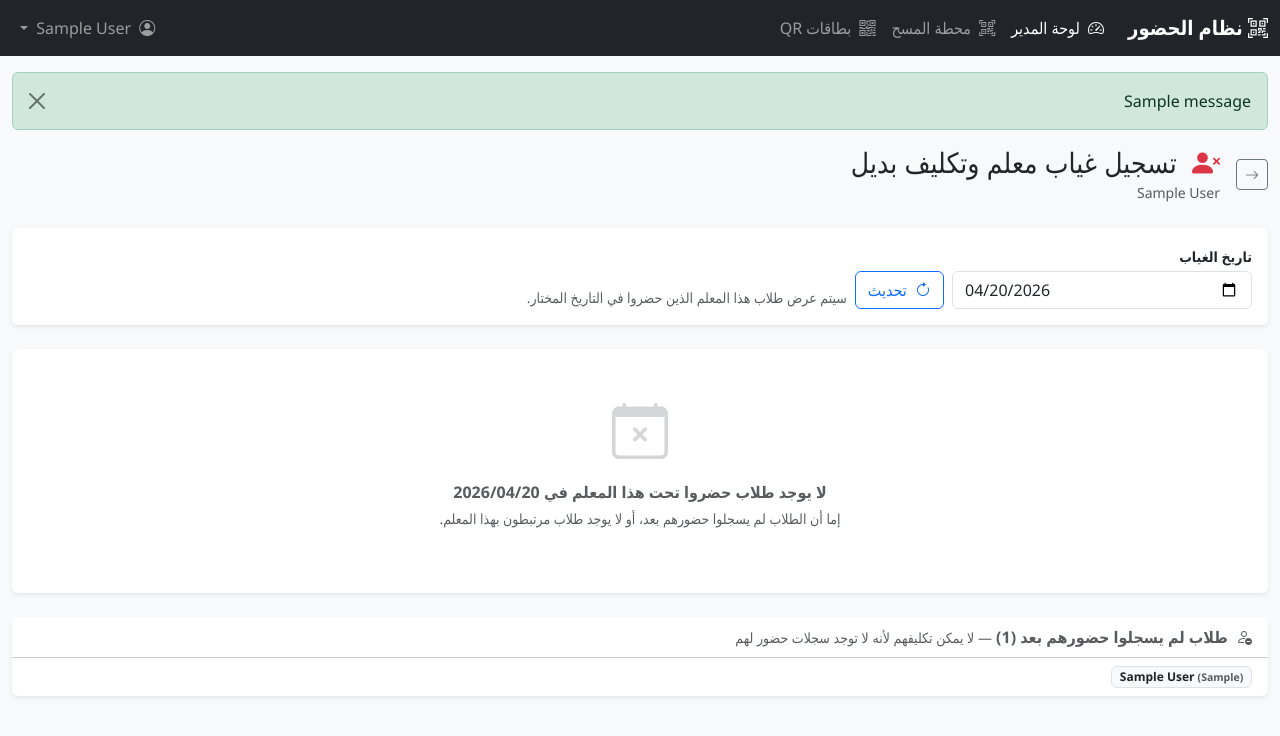
After one commit to eyadfattah23/QR-code-attendance-system, a Django app: page /portal/admin/teachers/00000000-0000-0000-0000-000000000001/mark-absent/ in a window 1280 px wide. The commit adds this page. Shown: the top 736 px of the page. Run offline with Django 5.2, Linux system fonts and the light colour scheme; a user stored in the database is signed in; tables that the repository leaves empty hold one stand-in row (values such as "Sample post"); one stand-in notice (Sample message) is shown; some libraries are stand-ins or nearby versions.

Commit message:
feat(teacher-mark-absent): Implement functionality to mark teachers absent and reassign students to substitutes

```diff
--- a/admin_portal/urls.py
+++ b/admin_portal/urls.py
@@ -38,4 +38,6 @@ urlpatterns = [
          views.teacher_delete, name='teacher_delete'),
     path('teachers/<uuid:pk>/students/',
          views.teacher_students, name='teacher_students'),
+    path('teachers/<uuid:pk>/mark-absent/',
+         views.teacher_mark_absent, name='teacher_mark_absent'),
 ]
--- a/admin_portal/views.py
+++ b/admin_portal/views.py
@@ -3,6 +3,7 @@ import io
 import openpyxl
 from django.contrib import messages
 from django.contrib.auth.decorators import login_required
+from django.core.exceptions import ValidationError
 from django.core.paginator import Paginator
 from django.db import models
 from django.db.models import Q
@@ -788,3 +789,88 @@ def teacher_attendance_record_edit(request, pk):
         'rating_choices': range(1, 11),
         'back_url': back_url,
     })
+
+
+# ---------------------------------------------------------------------------
+# Mark teacher absent + reassign students to substitute teachers
+# ---------------------------------------------------------------------------
+
+@admin_required
+def teacher_mark_absent(request, pk):
+    """
+    Let admin mark a teacher absent for a date, then reassign each of their
+    students' attendance records to a substitute teacher (individually or in
+    bulk).
+
+    GET  ?date=YYYY-MM-DD  → show the assignment form for that date
+    POST                   → save assignments and redirect
+    """
+    from datetime import date as date_type
+
+    teacher = get_object_or_404(
+        Teacher.objects.prefetch_related('student_links__student'), pk=pk
+    )
+    all_teachers = Teacher.objects.select_related('user').exclude(pk=pk).order_by('full_name')
+
+    # --- resolve date ---
+    date_str = (request.POST.get('date') or request.GET.get('date', '')).strip()
+    try:
+        absence_date = date_type.fromisoformat(date_str)
+    except ValueError:
+        absence_date = localdate()
+
+    # --- students linked to this teacher ---
+    linked_students = list(
+        Student.objects.filter(teacher_links__teacher=teacher).order_by('full_name')
+    )
+
+    # attendance records for the selected date keyed by student UUID string
+    records_qs = (
+        StudentAttendanceRecord.objects
+        .filter(student__in=linked_students, date=absence_date)
+        .select_related('student', 'assigned_teacher', 'original_teacher')
+    )
+    record_by_student = {str(r.student_id): r for r in records_qs}
+
+    present_students = [s for s in linked_students if str(s.id) in record_by_student]
+    not_present_students = [s for s in linked_students if str(s.id) not in record_by_student]
+
+    if request.method == 'POST':
+        updated = 0
+        for student in present_students:
+            sub_id = request.POST.get(f'sub_{student.id}', '').strip()
+            if not sub_id:
+                continue
+            try:
+                substitute = Teacher.objects.get(pk=sub_id)
+            except (Teacher.DoesNotExist, ValueError, ValidationError):
+                continue
+
+            rec = record_by_student[str(student.id)]
+            # Preserve original teacher as the absent teacher
+            if not rec.original_teacher_id:
+                rec.original_teacher = teacher
+            rec.assigned_teacher = substitute
+            if not rec.substitute_note:
+                rec.substitute_note = f'غياب المعلم {teacher.full_name}'
+            rec.save(update_fields=['original_teacher', 'assigned_teacher', 'substitute_note'])
+            updated += 1
+
+        if updated:
+            messages.success(request, f'تم تحديث تكليف {updated} طالب بنجاح')
+        else:
+            messages.info(request, 'لم يتم تغيير أي تكليف')
+        return redirect(reverse('admin_portal:teacher_list'))
+
+    # Build a paired list for the template: (student, record_or_None)
+    present_with_records = [
+        (s, record_by_student[str(s.id)]) for s in present_students
+    ]
+
+    return render(request, 'admin_portal/teacher_mark_absent.html', {
+        'teacher': teacher,
+        'absence_date': absence_date,
+        'all_teachers': all_teachers,
+        'present_with_records': present_with_records,
+        'not_present_students': not_present_students,
+    })
--- /dev/null
+++ b/templates/admin_portal/teacher_mark_absent.html
@@ -0,0 +1,196 @@
+{% extends 'base.html' %}
+
+{% block title %}تسجيل غياب {{ teacher.full_name }} - نظام الحضور{% endblock %}
+
+{% block content %}
+<div class="container-fluid">
+
+    <!-- Page header -->
+    <div class="d-flex align-items-center mb-4 mt-2 gap-3">
+        <a href="{% url 'admin_portal:teacher_list' %}" class="btn btn-outline-secondary btn-sm" title="رجوع">
+            <i class="bi bi-arrow-right"></i>
+        </a>
+        <div>
+            <h1 class="h3 mb-0">
+                <i class="bi bi-person-x-fill me-2 text-danger"></i>
+                تسجيل غياب معلم وتكليف بديل
+            </h1>
+            <small class="text-muted">{{ teacher.full_name }}</small>
+        </div>
+    </div>
+
+    <!-- Date picker (GET refresh) -->
+    <div class="card border-0 shadow-sm mb-4">
+        <div class="card-body py-3">
+            <form method="get" class="row g-2 align-items-end">
+                <div class="col-md-3">
+                    <label class="form-label mb-1 small fw-semibold">تاريخ الغياب</label>
+                    <input type="date" name="date" value="{{ absence_date|date:'Y-m-d' }}"
+                           class="form-control" required>
+                </div>
+                <div class="col-auto">
+                    <button type="submit" class="btn btn-outline-primary">
+                        <i class="bi bi-arrow-clockwise me-1"></i> تحديث
+                    </button>
+                </div>
+                <div class="col">
+                    <small class="text-muted">
+                        سيتم عرض طلاب هذا المعلم الذين حضروا في التاريخ المختار.
+                    </small>
+                </div>
+            </form>
+        </div>
+    </div>
+
+    <!-- Assignment form -->
+    <form method="post" id="assignForm">
+        {% csrf_token %}
+        <input type="hidden" name="date" value="{{ absence_date|date:'Y-m-d' }}">
+
+        {% if present_with_records %}
+        <!-- Bulk assign card -->
+        <div class="card border-0 shadow-sm mb-3">
+            <div class="card-header bg-white fw-semibold">
+                <i class="bi bi-people-fill me-1 text-primary"></i>
+                تكليف سريع (تطبيق على جميع الطلاب)
+            </div>
+            <div class="card-body py-3">
+                <div class="row g-2 align-items-center">
+                    <div class="col-md-4">
+                        <select id="bulkTeacher" class="form-select">
+                            <option value="">-- اختر المعلم البديل --</option>
+                            {% for t in all_teachers %}
+                            <option value="{{ t.id }}">{{ t.full_name }}</option>
+                            {% endfor %}
+                        </select>
+                    </div>
+                    <div class="col-auto">
+                        <button type="button" class="btn btn-primary" onclick="applyBulk()">
+                            <i class="bi bi-check2-all me-1"></i>
+                            تطبيق على الكل
+                        </button>
+                    </div>
+                    <div class="col">
+                        <small class="text-muted">سيتم تطبيق نفس المعلم على جميع الطلاب المُدرجين أدناه.</small>
+                    </div>
+                </div>
+            </div>
+        </div>
+
+        <!-- Per-student assignments table -->
+        <div class="card border-0 shadow-sm mb-4">
+            <div class="card-header bg-white d-flex justify-content-between align-items-center">
+                <span class="fw-semibold">
+                    <i class="bi bi-person-check me-1 text-success"></i>
+                    الطلاب الحاضرون ({{ present_with_records|length }})
+                    <small class="text-muted fw-normal"> — اختر المعلم البديل لكل طالب على حدة</small>
+                </span>
+            </div>
+            <div class="table-responsive">
+                <table class="table table-hover align-middle mb-0">
+                    <thead class="table-light">
+                        <tr>
+                            <th>الطالب</th>
+                            <th>الصف</th>
+                            <th>وقت الحضور</th>
+                            <th>المعلم المكلف حالياً</th>
+                            <th>المعلم البديل الجديد</th>
+                        </tr>
+                    </thead>
+                    <tbody>
+                        {% for student, rec in present_with_records %}
+                        <tr>
+                            <td class="fw-semibold">{{ student.full_name }}</td>
+                            <td>
+                                {% if student.grade %}
+                                <span class="badge bg-secondary">{{ student.grade }}</span>
+                                {% else %}<span class="text-muted">—</span>{% endif %}
+                            </td>
+                            <td class="font-monospace small text-muted">{{ rec.check_in_time|time:"H:i" }}</td>
+                            <td>
+                                {% if rec.assigned_teacher %}
+                                <span class="badge bg-light text-dark border">
+                                    {{ rec.assigned_teacher.full_name }}
+                                    {% if rec.is_substitute_assignment %}
+                                    <i class="bi bi-arrow-left-right ms-1 text-warning" title="تكليف بديل سابق"></i>
+                                    {% endif %}
+                                </span>
+                                {% else %}
+                                <span class="text-muted">—</span>
+                                {% endif %}
+                            </td>
+                            <td>
+                                <select name="sub_{{ student.id }}"
+                                        class="form-select form-select-sm sub-select"
+                                        style="min-width:180px;">
+                                    <option value="">-- لا تغيير --</option>
+                                    {% for t in all_teachers %}
+                                    <option value="{{ t.id }}">{{ t.full_name }}</option>
+                                    {% endfor %}
+                                </select>
+                            </td>
+                        </tr>
+                        {% endfor %}
+                    </tbody>
+                </table>
+            </div>
+        </div>
+
+        <!-- Submit -->
+        <div class="d-flex gap-2 mb-4">
+            <button type="submit" class="btn btn-danger">
+                <i class="bi bi-save me-1"></i>
+                حفظ التكليفات
+            </button>
+            <a href="{% url 'admin_portal:teacher_list' %}" class="btn btn-outline-secondary">إلغاء</a>
+        </div>
+
+        {% else %}
+        <!-- No present students -->
+        <div class="card border-0 shadow-sm mb-4">
+            <div class="card-body text-center text-muted py-5">
+                <i class="bi bi-calendar-x display-4 d-block mb-3 opacity-25"></i>
+                <p class="mb-1 fw-semibold">لا يوجد طلاب حضروا تحت هذا المعلم في {{ absence_date|date:"Y/m/d" }}</p>
+                <p class="small">إما أن الطلاب لم يسجلوا حضورهم بعد، أو لا يوجد طلاب مرتبطون بهذا المعلم.</p>
+            </div>
+        </div>
+        {% endif %}
+
+    </form>
+
+    <!-- Students not present (info only) -->
+    {% if not_present_students %}
+    <div class="card border-0 shadow-sm mb-4">
+        <div class="card-header bg-white fw-semibold text-muted">
+            <i class="bi bi-person-dash me-1"></i>
+            طلاب لم يسجلوا حضورهم بعد ({{ not_present_students|length }})
+            <small class="fw-normal"> — لا يمكن تكليفهم لأنه لا توجد سجلات حضور لهم</small>
+        </div>
+        <div class="card-body py-2">
+            <div class="d-flex flex-wrap gap-2">
+                {% for student in not_present_students %}
+                <span class="badge bg-light text-dark border">
+                    {{ student.full_name }}
+                    {% if student.grade %}<small class="text-muted"> ({{ student.grade }})</small>{% endif %}
+                </span>
+                {% endfor %}
+            </div>
+        </div>
+    </div>
+    {% endif %}
+
+</div>
+
+<script>
+function applyBulk() {
+    const teacherId = document.getElementById('bulkTeacher').value;
+    if (!teacherId) {
+        alert('يرجى اختيار معلم بديل أولاً.');
+        return;
+    }
+    document.querySelectorAll('.sub-select').forEach(sel => {
+        sel.value = teacherId;
+    });
+}
+</script>
+{% endblock %}
--- a/templates/admin_portal/teachers.html
+++ b/templates/admin_portal/teachers.html
@@ -88,6 +88,10 @@
                                     <a href="{% url 'admin_portal:teacher_students' teacher.id %}"
                                         class="btn btn-outline-success" title="إدارة الطلاب">
                                         <i class="bi bi-diagram-3"></i>
+                                    </a>
+                                    <a href="{% url 'admin_portal:teacher_mark_absent' teacher.id %}"
+                                        class="btn btn-outline-warning" title="تسجيل غياب">
+                                        <i class="bi bi-person-x"></i>
                                     </a>
                                     <a href="{% url 'admin_portal:teacher_edit' teacher.id %}"
                                         class="btn btn-outline-primary" title="تعديل">
```
Also changed, not shown: admin_portal/tests/test_views.py (+223 -0 lines).
